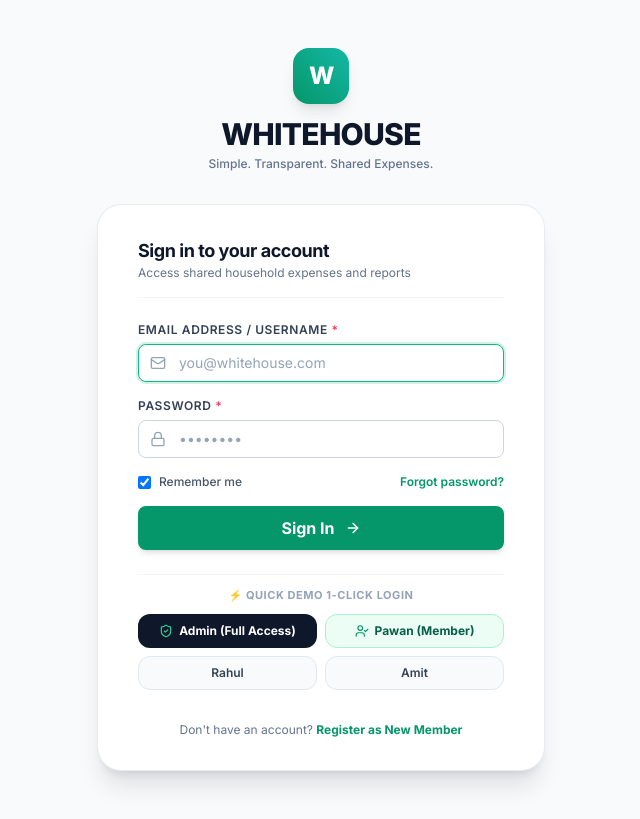
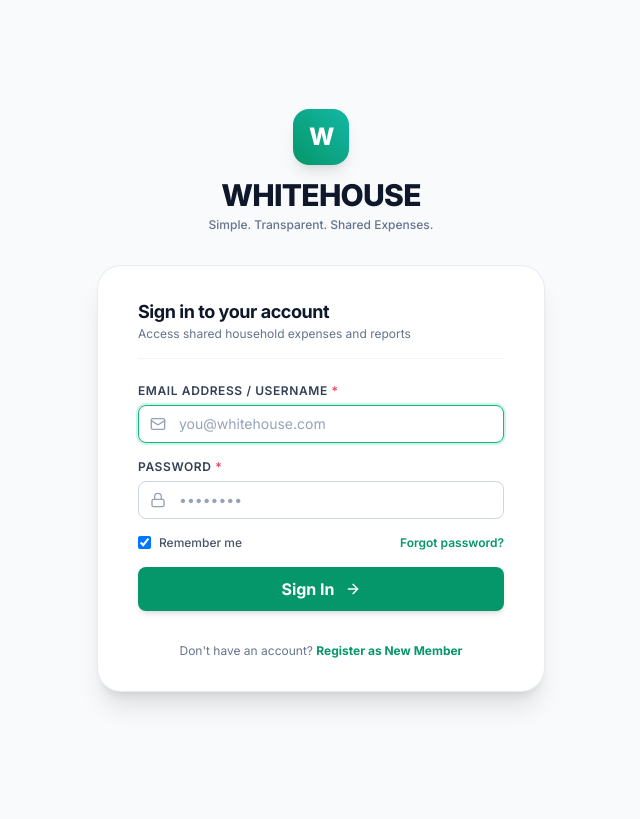
Before and after one commit to PawanPawar03/Expanses-Calculation, a React (Vite) app in the folder client/: page /login in a window 1280 px wide. Shown: the whole page, without its empty margins (319-959 px from the left). Built offline with nearby package versions, Linux system fonts and the light colour scheme; no server answers.

Commit message:
refactor: remove quick demo 1-click login buttons from LoginPage

```diff
--- a/client/src/pages/auth/LoginPage.tsx
+++ b/client/src/pages/auth/LoginPage.tsx
@@ -5,7 +5,7 @@ import { useApp } from '../../context/AppContext';
 import { api } from '../../lib/api';
 import { Input } from '../../components/ui/Input';
 import { Button } from '../../components/ui/Button';
-import { Lock, Mail, ShieldCheck, UserCheck, ArrowRight } from 'lucide-react';
+import { Lock, Mail, ArrowRight } from 'lucide-react';
 
 export const LoginPage: React.FC = () => {
   const { login } = useAuth();
@@ -49,35 +49,6 @@ export const LoginPage: React.FC = () => {
     } catch (err: any) {
       console.error('Login failure:', err);
       setError(err.message || 'Invalid email or password.');
-    } finally {
-      setIsLoading(false);
-    }
-  };
-
-  const handleQuickDemoLogin = async (demoEmail: string, demoPass: string) => {
-    setEmail(demoEmail);
-    setPassword(demoPass);
-    setError(null);
-    setIsLoading(true);
-
-    try {
-      const res = await api.post('/auth/login', {
-        email: demoEmail,
-        password: demoPass,
-        rememberMe: true,
-      });
-
-      if (res.success && res.token && res.user) {
-        login(res.token, res.user);
-        showToast(`Logged in as ${res.user.name} (${res.user.role})`, 'success');
-        if (res.user.role === 'ADMIN') {
-          navigate('/admin', { replace: true });
-        } else {
-          navigate('/dashboard', { replace: true });
-        }
-      }
-    } catch (err: any) {
-      setError(err.message || 'Demo login failed.');
     } finally {
       setIsLoading(false);
     }
@@ -167,48 +138,6 @@ export const LoginPage: React.FC = () => {
             </Button>
           </form>
 
-          {/* Quick Demo 1-Click Logins */}
-          <div className="pt-3 border-t border-slate-100">
-            <p className="text-[11px] font-bold uppercase tracking-wider text-slate-400 mb-2.5 text-center">
-              ⚡ Quick Demo 1-Click Login
-            </p>
-            <div className="grid grid-cols-2 gap-2">
-              <button
-                type="button"
-                onClick={() => handleQuickDemoLogin('admin@whitehouse.com', 'admin123')}
-                className="flex items-center justify-center gap-1.5 p-2 rounded-xl bg-slate-900 text-white text-xs font-bold hover:bg-slate-800 transition-all"
-              >
-                <ShieldCheck className="w-3.5 h-3.5 text-emerald-400" />
-                Admin (Full Access)
-              </button>
-
-              <button
-                type="button"
-                onClick={() => handleQuickDemoLogin('pawan@whitehouse.com', 'pawan123')}
-                className="flex items-center justify-center gap-1.5 p-2 rounded-xl bg-emerald-50 text-emerald-800 border border-emerald-200 text-xs font-bold hover:bg-emerald-100 transition-all"
-              >
-                <UserCheck className="w-3.5 h-3.5 text-emerald-600" />
-                Pawan (Member)
-              </button>
-
-              <button
-                type="button"
-                onClick={() => handleQuickDemoLogin('rahul@whitehouse.com', 'rahul123')}
-                className="flex items-center justify-center gap-1.5 p-2 rounded-xl bg-slate-50 text-slate-700 border border-slate-200 text-xs font-semibold hover:bg-slate-100 transition-all"
-              >
-                Rahul
-              </button>
-
-              <button
-                type="button"
-                onClick={() => handleQuickDemoLogin('amit@whitehouse.com', 'amit123')}
-                className="flex items-center justify-center gap-1.5 p-2 rounded-xl bg-slate-50 text-slate-700 border border-slate-200 text-xs font-semibold hover:bg-slate-100 transition-all"
-              >
-                Amit
-              </button>
-            </div>
-          </div>
-
           {/* Registration link */}
           <div className="text-center pt-2 text-xs text-slate-500">
             Don't have an account?{' '}
```
